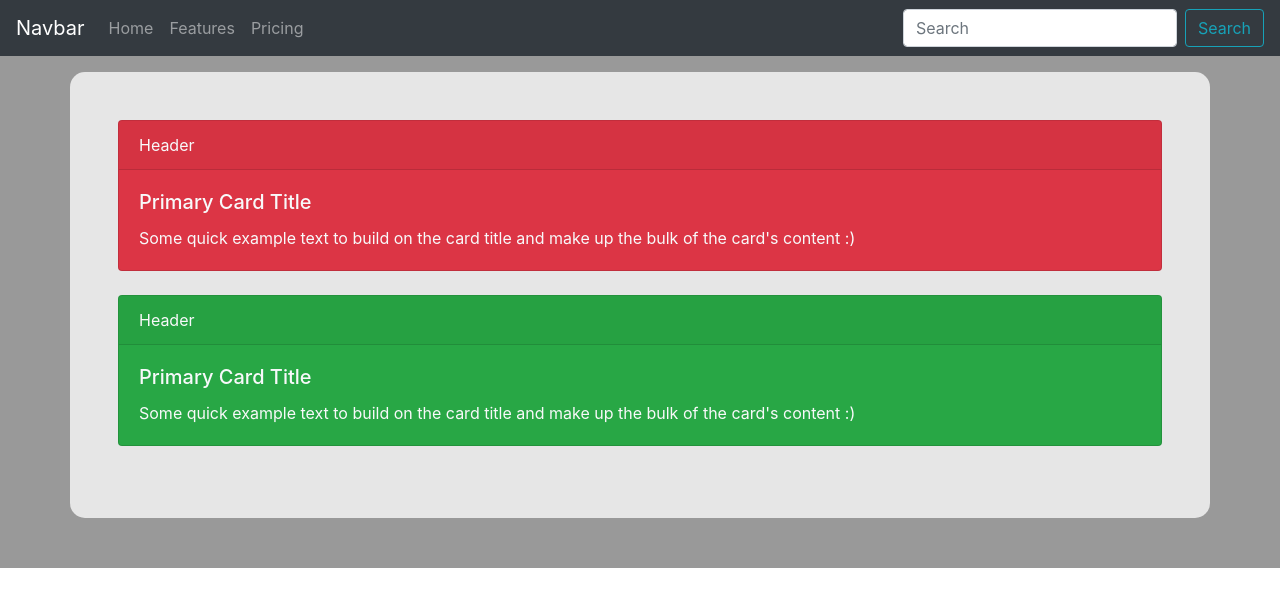
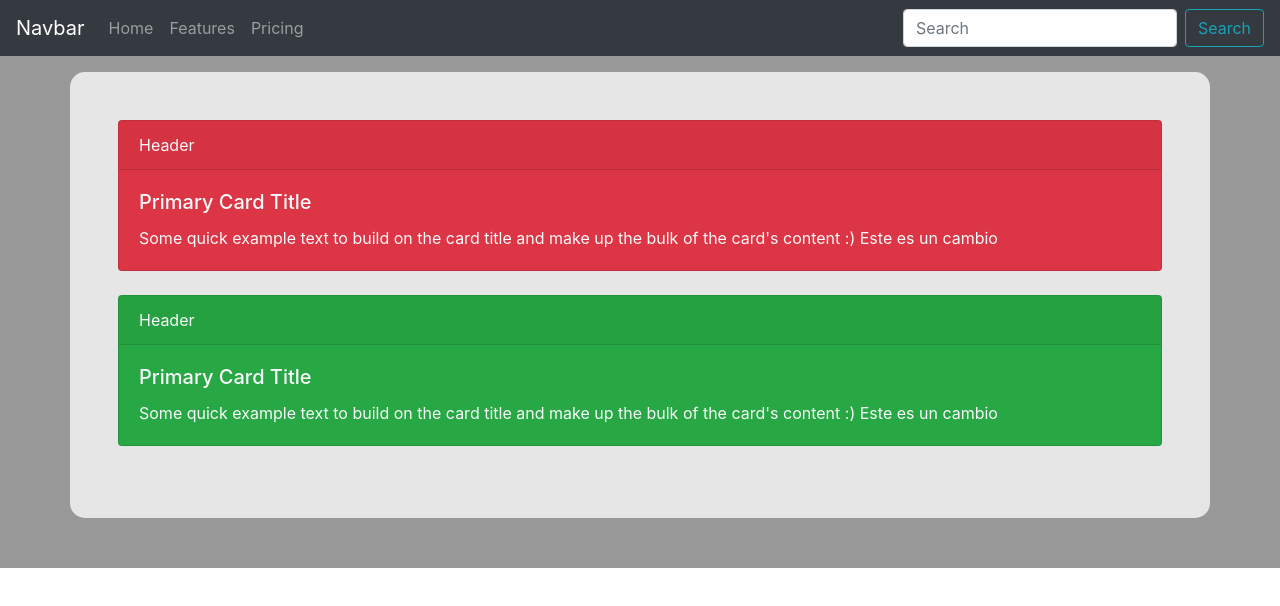
Before and after one commit to mariannyy1002/smart-garden, a React (Create React App) app: page / in a window 1280 px wide. Shown: the top 606 px of the page. Built offline with nearby package versions, Linux system fonts and the light colour scheme.

Commit message:
Update Tarjeta.js

```diff
--- a/src/components/Tarjeta.js
+++ b/src/components/Tarjeta.js
@@ -11,6 +11,7 @@ export default class Tarjeta extends Component {
                 <Card.Text>
                     Some quick example text to build on the card title and make up the bulk
                     of the card's content :)
+                    Este es un cambio
                 </Card.Text>
                 </Card.Body>
             </Card>
```
